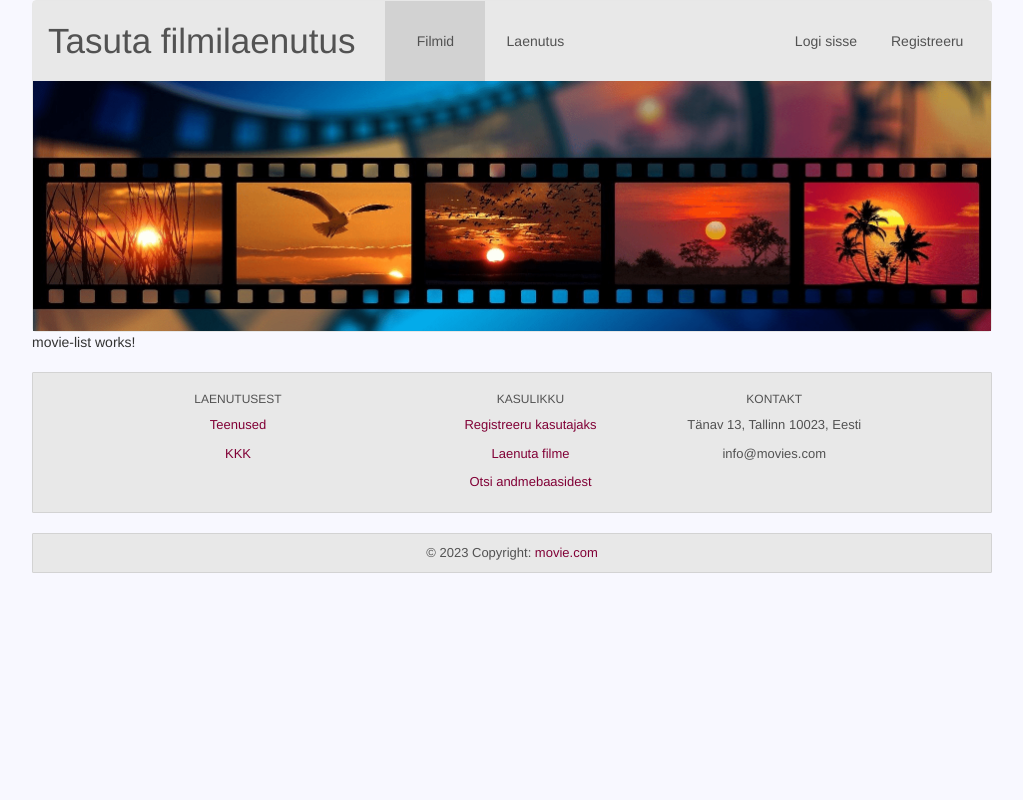
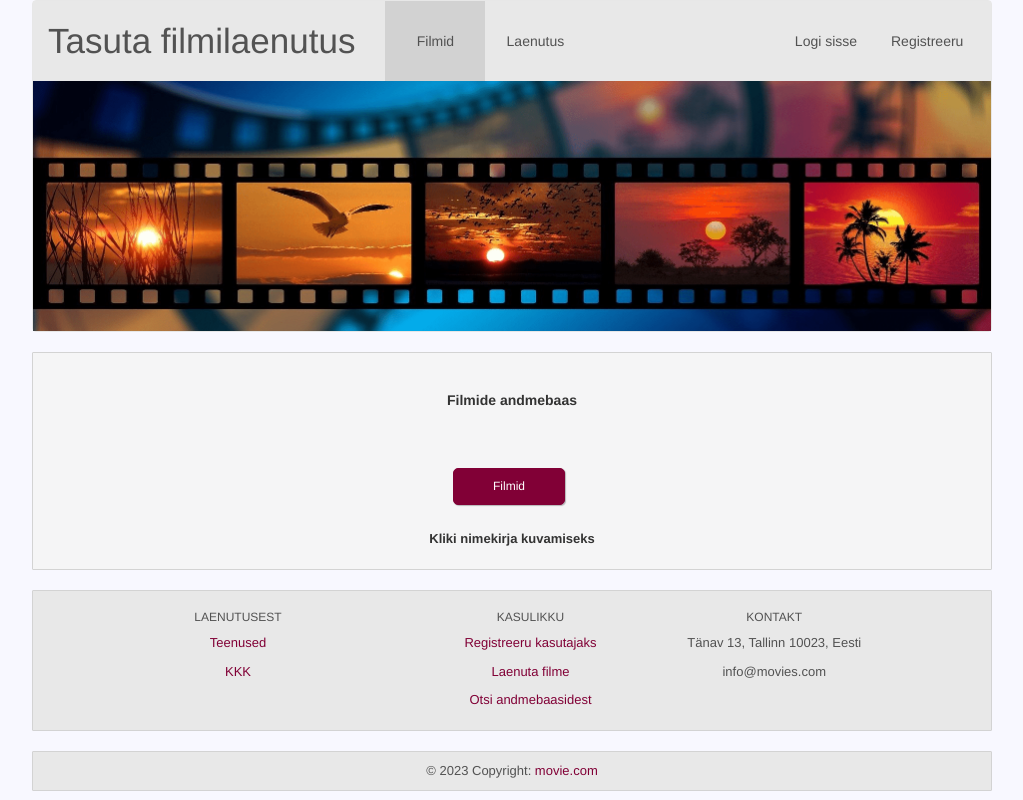
Before and after one commit to kvalge/movies-security-docker-angular, an Angular app: page /movies in a window 1280 px wide. Shown: the top 800 px of the page, without its empty margins (128-1151 px from the left). Built offline with nearby package versions, Linux system fonts and the light colour scheme.

Commit message:
Created functionality to get all movies.

```diff
--- a/src/app/layout/header/header.component.html
+++ b/src/app/layout/header/header.component.html
@@ -10,7 +10,7 @@
           <a routerLink="/movies" style="color: #525252; padding-top: 30px">Filmid</a>
         </li>
         <li routerLinkActive="active">
-          <a routerLink="/lending" style="color: #525252; padding-top: 30px">Laenutus</a>
+          <a routerLink="/rental" style="color: #525252; padding-top: 30px">Laenutus</a>
         </li>
       </ul>
       <ul class="nav navbar-nav navbar-right">
--- a/src/app/pages/movies/movie-list/movie-list.component.css
+++ b/src/app/pages/movies/movie-list/movie-list.component.css
@@ -0,0 +1,31 @@
+h5 {
+  margin-top: 30px;
+  margin-bottom: 60px;
+  text-align: center;
+  font-weight: bold;
+}
+
+th, td {
+  border-bottom: 1px solid #ddd;
+  width: 110px;
+  font-size: 13px;
+  text-align: center;
+}
+
+button {
+  margin-left: 410px;
+  margin-bottom: 25px;
+}
+
+.btnRight{
+  float: right;
+  font-size: 11px;
+  width: 60px;
+  height: 30px;
+}
+
+p {
+  font-size: 13px;
+  font-weight: bold;
+  text-align: center;
+}
--- a/src/app/pages/movies/movie-list/movie-list.component.html
+++ b/src/app/pages/movies/movie-list/movie-list.component.html
@@ -1 +1,31 @@
-<p>movie-list works!</p>
+<section>
+  <h5>Filmide andmebaas</h5>
+  <div>
+    <div>
+      <button (click)="getAllMovies()">Filmid</button>
+      <button class="btnRight" *ngIf="showHeader" (click)="onCloseList()">Sulge</button>
+    </div>
+    <div *ngIf="showHeader; else getTableMessage">
+      <table class="table table-hover">
+        <thead>
+        <tr>
+          <th *ngFor="let column of headers">
+            {{column}}
+          </th>
+        </tr>
+        </thead>
+        <tbody>
+        <tr *ngFor="let movie of movies; let i = index">
+          <th>{{i + 1}}</th>
+          <td>{{movie.name}}</td>
+          <td>{{movie.description}}</td>
+          <td>{{movie.category}}</td>
+        </tr>
+        </tbody>
+      </table>
+    </div>
+  </div>
+  <ng-template #getTableMessage>
+    <p>Kliki nimekirja kuvamiseks</p>
+  </ng-template>
+</section>
--- a/src/app/pages/movies/movie-list/movie-list.component.ts
+++ b/src/app/pages/movies/movie-list/movie-list.component.ts
@@ -1,4 +1,8 @@
-import { Component, OnInit } from '@angular/core';
+import {Component, OnInit} from '@angular/core';
+
+import {MovieModel} from "../movie.model";
+import {MovieService} from "../../../services/movie.service";
+import {DataStorageService} from "../../../services/data-storage.service";
 
 @Component({
   selector: 'app-movie-list',
@@ -7,9 +11,24 @@ import { Component, OnInit } from '@angular/core';
 })
 export class MovieListComponent implements OnInit {
 
-  constructor() { }
+  movies: MovieModel[];
+  headers = ['#', 'Pealkiri', 'Kirjeldus', 'Kategooria']
+  showHeader: boolean = false;
+  onClose: boolean = false;
+
+  constructor(private movieService: MovieService, private dataStorageService: DataStorageService) {
+  }
 
   ngOnInit(): void {
   }
 
+  getAllMovies() {
+    this.showHeader = true;
+    this.dataStorageService.getAllMovies();
+    this.movies = this.movieService.getMovies();
+  }
+
+  onCloseList() {
+    this.showHeader = false;
+  }
 }
--- /dev/null
+++ b/src/app/services/data-storage.service.ts
@@ -0,0 +1,25 @@
+import {Injectable} from "@angular/core";
+import {map} from "rxjs/operators";
+import {HttpClient} from "@angular/common/http";
+
+import {MovieModel} from "../pages/movies/movie.model";
+import {MovieService} from "./movie.service";
+
+@Injectable({providedIn: 'root'})
+export class DataStorageService {
+
+  constructor(
+    private http: HttpClient,
+    private movieService: MovieService) {
+  }
+
+  getAllMovies() {
+    this.http.get<MovieModel[]>('http://localhost:8080/movie')
+      .pipe(map((movies) => {
+        return movies;
+      }))
+      .subscribe(movies => {
+        this.movieService.setMovies(movies);
+      })
+  }
+}
--- /dev/null
+++ b/src/app/services/movie.service.ts
@@ -0,0 +1,14 @@
+import {MovieModel} from "../pages/movies/movie.model";
+
+export class MovieService{
+
+  private movies: MovieModel[] = [];
+
+  setMovies(movies: MovieModel[]) {
+    this.movies = movies;
+  }
+
+  getMovies() {
+    return this.movies;
+  }
+}
```
Also changed, not shown: src/app/app.module.ts (+6 -2 lines).
